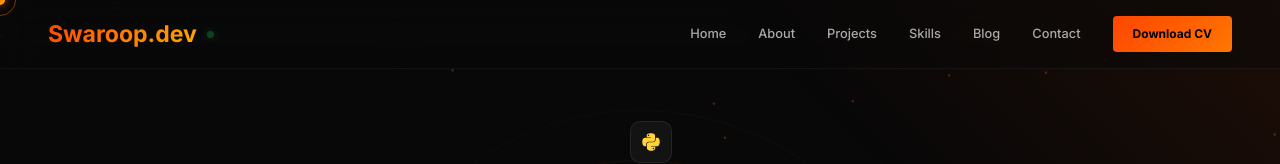
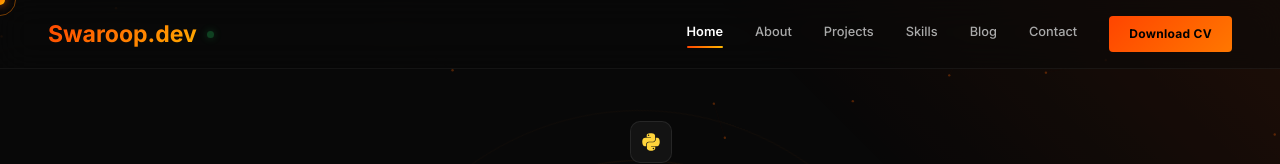
Before and after one commit to Swappy514/swaroop-portfolio, a Next.js app: page / in a window 1280 px wide. Shown: the top 164 px of the page. Built offline with nearby package versions, Linux system fonts and the light colour scheme.

Commit message:
Refine Navbar navigation routing and update Hero component layout

```diff
--- a/components/Hero.tsx
+++ b/components/Hero.tsx
@@ -298,7 +298,7 @@ export default function Hero() {
               View My Work ↓
             </motion.a>
             <motion.a
-              href="/swaroop-cv.pdf"
+              href="/projects/Swarup_Jadhav_Resume.pdf"
               target="_blank"
               whileHover={{ y: -2 }}
               style={{
--- a/components/Navbar.tsx
+++ b/components/Navbar.tsx
@@ -1,25 +1,45 @@
 "use client";
 
-import { useEffect, useState } from "react";
+import React, { useEffect, useState, useCallback } from "react";
 import { motion, AnimatePresence } from "framer-motion";
 
 const navLinks = [
-  { label: "Home", href: "#hero" },
-  { label: "About", href: "#about" },
-  { label: "Projects", href: "#projects" },
-  { label: "Skills", href: "#skills" },
-  { label: "Blog", href: "#blog" },
-  { label: "Contact", href: "#contact" },
+  { label: "Home", href: "#hero", section: "hero" },
+  { label: "About", href: "#about", section: "about" },
+  { label: "Projects", href: "#projects", section: "projects" },
+  { label: "Skills", href: "#skills", section: "skills" },
+  { label: "Blog", href: "#blog", section: "blog" },
+  { label: "Contact", href: "#contact", section: "contact" },
 ];
 
 export default function Navbar() {
   const [scrolled, setScrolled] = useState(false);
   const [menuOpen, setMenuOpen] = useState(false);
+  const [activeSection, setActiveSection] = useState("hero");
+  const [hoveredLink, setHoveredLink] = useState<string | null>(null);
 
   useEffect(() => {
     const handleScroll = () => setScrolled(window.scrollY > 60);
     window.addEventListener("scroll", handleScroll);
     return () => window.removeEventListener("scroll", handleScroll);
+  }, []);
+
+  // Active section detection
+  useEffect(() => {
+    const observers: IntersectionObserver[] = [];
+    navLinks.forEach(({ section }) => {
+      const el = document.getElementById(section);
+      if (!el) return;
+      const observer = new IntersectionObserver(
+        ([entry]) => {
+          if (entry.isIntersecting) setActiveSection(section);
+        },
+        { threshold: 0.3, rootMargin: "-60px 0px 0px 0px" },
+      );
+      observer.observe(el);
+      observers.push(observer);
+    });
+    return () => observers.forEach((o) => o.disconnect());
   }, []);
 
   const linkStyle = {
@@ -29,7 +49,7 @@ export default function Navbar() {
     color: "#ccc",
     textDecoration: "none",
     cursor: "none",
-    transition: "color 0.2s, letter-spacing 0.2s",
+    transition: "color 0.2s",
   };
 
   const cvStyle = {
@@ -48,7 +68,7 @@ export default function Navbar() {
     <motion.nav
       initial={{ y: -80, opacity: 0 }}
       animate={{ y: 0, opacity: 1 }}
-      transition={{ duration: 0.6, delay: 3.2 }}
+      transition={{ duration: 0.6, delay: 0 }}
       style={{
         position: "fixed",
         top: 0,
@@ -69,9 +89,7 @@ export default function Navbar() {
       {/* LOGO */}
       <motion.a
         href="#hero"
-        whileHover={{
-          scale: 1.08,
-        }}
+        whileHover={{ scale: 1.08 }}
         style={{
           fontFamily: "var(--font-inter)",
           fontSize: "clamp(18px, 1.8vw, 24px)",
@@ -101,52 +119,85 @@ export default function Navbar() {
           }}
         />
       </motion.a>
+
       {/* DESKTOP LINKS */}
       <div
         className="nav-desktop"
         style={{ display: "flex", gap: "32px", alignItems: "center" }}
       >
-        {navLinks.map((link) => (
+        {navLinks.map((link) => {
+          const isActive = activeSection === link.section;
+          const isHovered = hoveredLink === link.label;
+          return (
             <motion.a
               key={link.label}
               href={link.href}
-            whileHover={{ color: "#ffffff", scale: 1.05 }}
+              onMouseEnter={() => setHoveredLink(link.label)}
+              onMouseLeave={() => setHoveredLink(null)}
               style={{
                 fontFamily: "var(--font-inter)",
                 fontSize: "clamp(12px, 1vw, 14px)",
-              fontWeight: 500,
-              color: "#aaa",
+                fontWeight: isActive ? 600 : 500,
+                color: isActive ? "#fff" : "#aaa",
                 textDecoration: "none",
                 cursor: "none",
                 position: "relative",
                 transition: "color 0.2s",
+                paddingBottom: "4px",
               }}
             >
               {link.label}
+
+              {/* Gradient underline — active state (always visible) */}
+              {isActive && !isHovered && (
+                <motion.span
+                  layoutId="activeUnderline"
+                  style={{
+                    position: "absolute",
+                    bottom: "-2px",
+                    left: 0,
+                    right: 0,
+                    height: "2px",
+                    background: "linear-gradient(to right, #ff4500, #ffb700)",
+                    borderRadius: "2px",
+                  }}
+                />
+              )}
+
+              {/* Gradient underline — hover (draws left to right) */}
               <motion.span
                 initial={{ scaleX: 0 }}
-              whileHover={{ scaleX: 1 }}
-              transition={{ duration: 0.3 }}
+                animate={{ scaleX: isHovered ? 1 : 0 }}
+                transition={{ duration: 0.25, ease: "easeOut" }}
                 style={{
                   position: "absolute",
-                bottom: "-3px",
+                  bottom: "-2px",
                   left: 0,
                   right: 0,
-                height: "1px",
+                  height: "2px",
                   background: "linear-gradient(to right, #ff4500, #ffb700)",
+                  borderRadius: "2px",
                   transformOrigin: "left",
                   display: "block",
                 }}
               />
             </motion.a>
-        ))}
+          );
+        })}
+
+        {/* CV BUTTON */}
         <motion.a
-          href="/swaroop-cv.pdf"
+          href="/projects/Swarup_Jadhav_Resume.pdf"
           target="_blank"
-          whileHover={{ opacity: 0.85, y: -1 }}
+          whileHover={{
+            opacity: 0.85,
+            boxShadow: "0 4px 20px rgba(255,85,0,0.4)",
+            y: -1,
+          }}
           style={{
             padding: "9px 20px",
             background: "linear-gradient(135deg, #ff4500, #ff7700)",
+            border: "none",
             color: "#000",
             fontFamily: "var(--font-inter)",
             fontSize: "12px",
@@ -154,11 +205,13 @@ export default function Navbar() {
             borderRadius: "4px",
             cursor: "none",
             textDecoration: "none",
+            letterSpacing: "0.3px",
           }}
         >
           Download CV
         </motion.a>
       </div>
+
       {/* MOBILE HAMBURGER */}
       <button
         onClick={() => setMenuOpen(!menuOpen)}
@@ -191,6 +244,7 @@ export default function Navbar() {
           />
         ))}
       </button>
+
       {/* MOBILE MENU */}
       <AnimatePresence>
         {menuOpen && (
@@ -215,18 +269,40 @@ export default function Navbar() {
             {navLinks.map((link) => {
               const href = link.href;
               const label = link.label;
+              const isActive = activeSection === link.section;
               return (
                 <motion.a
                   key={label}
                   href={href}
                   onClick={() => setMenuOpen(false)}
-                  style={linkStyle}
+                  style={{
+                    ...linkStyle,
+                    color: isActive ? "#ff9944" : "#ccc",
+                    fontWeight: isActive ? 700 : 500,
+                  }}
                 >
                   {label}
+                  {isActive && (
+                    <span
+                      style={{
+                        display: "inline-block",
+                        width: "5px",
+                        height: "5px",
+                        borderRadius: "50%",
+                        background: "#ff5500",
+                        marginLeft: "8px",
+                        verticalAlign: "middle",
+                      }}
+                    />
+                  )}
                 </motion.a>
               );
             })}
-            <motion.a href="/swaroop-cv.pdf" target="_blank" style={cvStyle}>
+            <motion.a
+              href="/Swarup_Jadhav_Resume.pdf"
+              target="_blank"
+              style={cvStyle}
+            >
               Download CV
             </motion.a>
           </motion.div>
```
Lines whose indentation alone changed are shown as unchanged.
